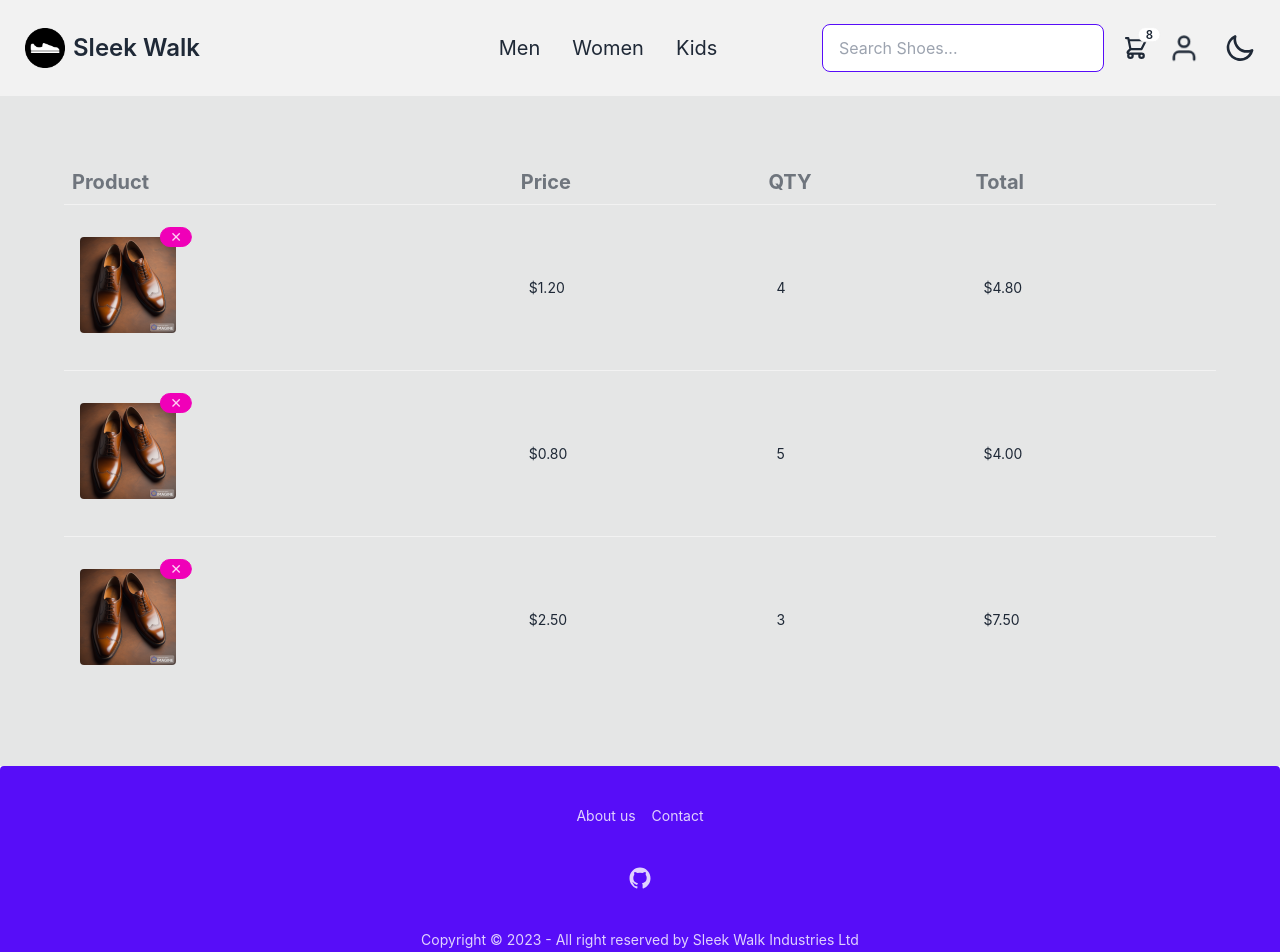
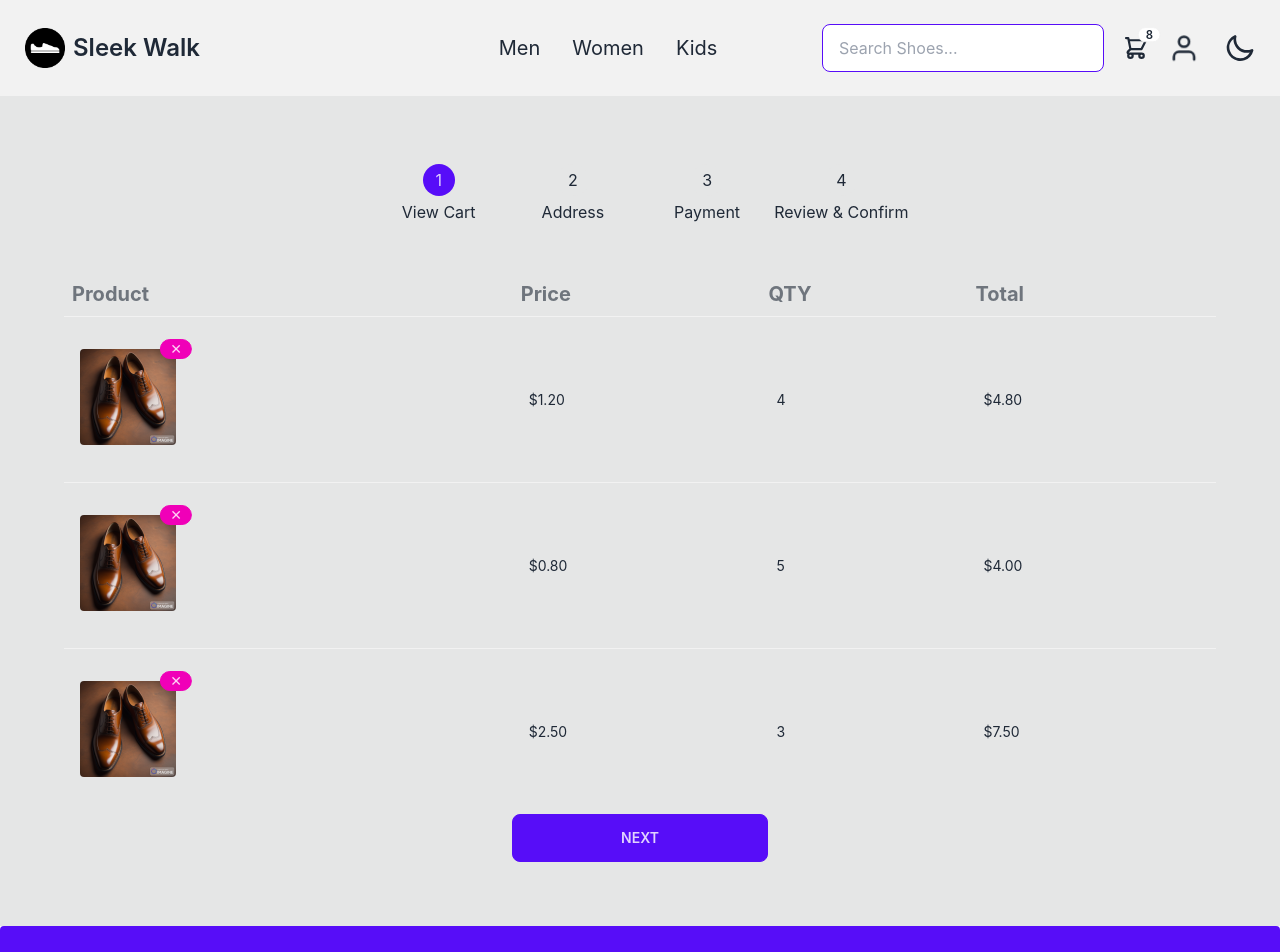
Before and after one commit to Ziyad-Aljaser/sleek-walk, a React (Create React App) app in the folder client/: page /cart in a window 1280 px wide. Shown: the top 952 px of the page. Built offline with nearby package versions, Linux system fonts and the light colour scheme.

Commit message:
Update Cart with address step

```diff
--- a/client/src/pages/Cart.jsx
+++ b/client/src/pages/Cart.jsx
@@ -19,10 +19,38 @@ export default function Cart() {
     console.log("Deleted Successfully")
   }
 
+  // Used for the steps section
+  const [step, setStep] = useState(0);
+
+  const nextStep = () => {
+      if (step < 3) {
+          setStep(step + 1);
+      }
+  };
+
+  const prevStep = () => {
+      if (step > 0) {
+          setStep(step - 1);
+      }
+  };
+
   return (
     <Layout>
-      <div className="p-2 sm:p-16 bg-base-300">
-        <table className="table w-full">
+      <div className="p-2 sm:p-16 bg-base-300 flex flex-col justify-center">
+
+        {/* Steps Section */}
+        <ul className="steps mb-12 z-[0] self-center">
+          <li className={step >= 0 ? "step step-primary" : "step"}>View Cart</li>
+          <li className={step >= 1 ? "step step-primary" : "step"}>Address</li>
+          <li className={step >= 2 ? "step step-primary" : "step"}>Payment</li>
+          <li className={step >= 3 ? "step step-primary" : "step"}>Review & Confirm</li>
+        </ul>
+
+        {/* Cart Section */}
+        {step === 0 && (
+          <div className="w-full">
+            {/* Table Section */}
+            <table className="table">
 
               {/* Table Header */}
               <thead>
@@ -41,7 +69,7 @@ export default function Cart() {
 
                     {/* Product image with the delete button */}
                     <td className="py-8">
-                  <div className="indicator">
+                      <div className="indicator z-[0]">
                         <span
                           className="indicator-item badge badge-secondary cursor-pointer"
                           onClick={() => handleDelete(product.product)} // Using product name to identify which product to delete
@@ -65,6 +93,136 @@ export default function Cart() {
               </tbody>
 
             </table>
+
+            <div className="flex justify-center">
+              <button onClick={nextStep} className="btn btn-primary w-64">Next</button>
+            </div>
+
+          </div>
+        )}
+
+        {/* Address Section */}
+        {step === 1 && (
+          <div className="flex flex-col justify-center items-center my-auto">
+            <div className="card bg-base-100 shadow-xl w-full max-w-md">
+              <div className="card-body">
+
+                  <h1 className="text-4xl font-bold text-center mb-6">Address</h1>
+
+                  {/* Counrty */}
+                  <div className="form-control">
+                      <label className="label">
+                          <span className="label-text">Country</span>
+                      </label>
+                      <select className="select select-bordered select-primary w-full">
+                          <option disabled selected>Select a country</option>
+                          <option value="CAN">Canada</option>
+                          <option value="KSA">Saudi Arabia</option>
+                          <option value="GBR">United Kingdom</option>
+                          <option value="USA">United States</option>
+                      </select>
+                  </div>
+
+                  {/* City */}
+                  <div className="form-control">
+                      <label className="label">
+                          <span className="label-text">City</span>
+                      </label>
+                      <input type="text" placeholder="City" className="input input-bordered input-primary" />
+                  </div>
+
+                  {/* Street */}
+                  <div className="form-control">
+                      <label className="label">
+                          <span className="label-text">Street</span>
+                      </label>
+                      <input type="text" placeholder="Street" className="input input-bordered input-primary" />
+                  </div>
+
+                  <div className="form-control mt-6 flex flex-row justify-between">
+                    <button onClick={prevStep} className="btn btn-primary w-1/4">Back</button>
+                    <button onClick={nextStep} className="btn btn-primary w-1/4">Next</button>
+                  </div>
+
+              </div>
+            </div>
+          </div>
+        )}
+
+        {/* Payment Section */}
+        {step === 2 && (
+          <div className="flex flex-col justify-center items-center my-auto">
+            <div className="card bg-base-100 shadow-xl w-full max-w-md">
+              <div className="card-body">
+
+                  <h1 className="text-4xl font-bold text-center mb-6">Address</h1>
+
+                  {/* Counrty */}
+                  <div className="form-control">
+                      <label className="label">
+                          <span className="label-text">Country</span>
+                      </label>
+                      <select className="select select-bordered select-primary w-full">
+                          <option disabled selected>Select a country</option>
+                          <option value="CAN">Canada</option>
+                          <option value="KSA">Saudi Arabia</option>
+                          <option value="GBR">United Kingdom</option>
+                          <option value="USA">United States</option>
+                      </select>
+                  </div>
+
+                  {/* City */}
+                  <div className="form-control">
+                      <label className="label">
+                          <span className="label-text">City</span>
+                      </label>
+                      <input type="text" placeholder="City" className="input input-bordered input-primary" />
+                  </div>
+
+                  {/* Street */}
+                  <div className="form-control">
+                      <label className="label">
+                          <span className="label-text">Street</span>
+                      </label>
+                      <input type="text" placeholder="Street" className="input input-bordered input-primary" />
+                  </div>
+
+                  <div className="form-control mt-6 flex flex-row justify-between">
+                    <button onClick={prevStep} className="btn btn-primary w-1/4">Back</button>
+                    <button onClick={nextStep} className="btn btn-primary w-1/4">Next</button>
+                  </div>
+
+              </div>
+            </div>
+          </div>
+        )}
+
+        {/* Review & Confirm */}
+        {step === 3 && (
+          <div className="flex flex-col justify-center items-center my-auto">
+            <div className="card bg-base-100 shadow-xl w-full max-w-md">
+              <div className="card-body">
+                <h1 className="text-4xl font-bold text-center mb-6">Address</h1>
+                <p className="text-center mb-6">Review your details and confirm</p>
+
+                <label className="label">
+                    <span className="label-text">First Name</span>
+                </label>
+                <input type="fname" placeholder="first name" className="input input-bordered w-full max-w-xs" disabled />
+
+                <label className="label">
+                    <span className="label-text">last Name</span>
+                </label>
+                <input type="lname" placeholder="last name" className="input input-bordered w-full max-w-xs" disabled />
+
+                <div className="form-control mt-8">
+                    <button className="btn btn-primary">Complete Order</button>
+                </div>
+              </div>
+            </div>
+          </div>
+        )}
+
       </div>
     </Layout>
   );
```
Lines whose indentation alone changed are shown as unchanged.
